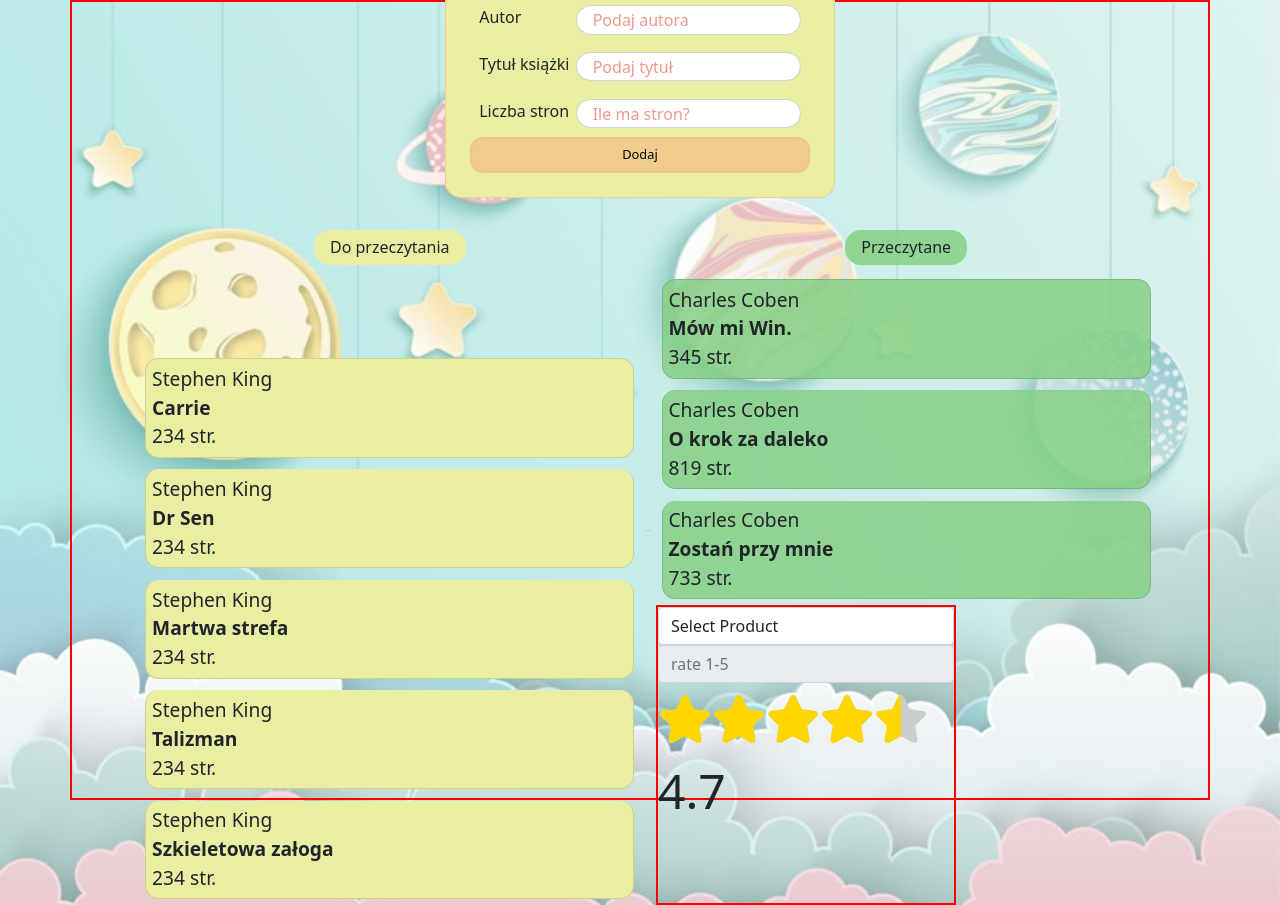
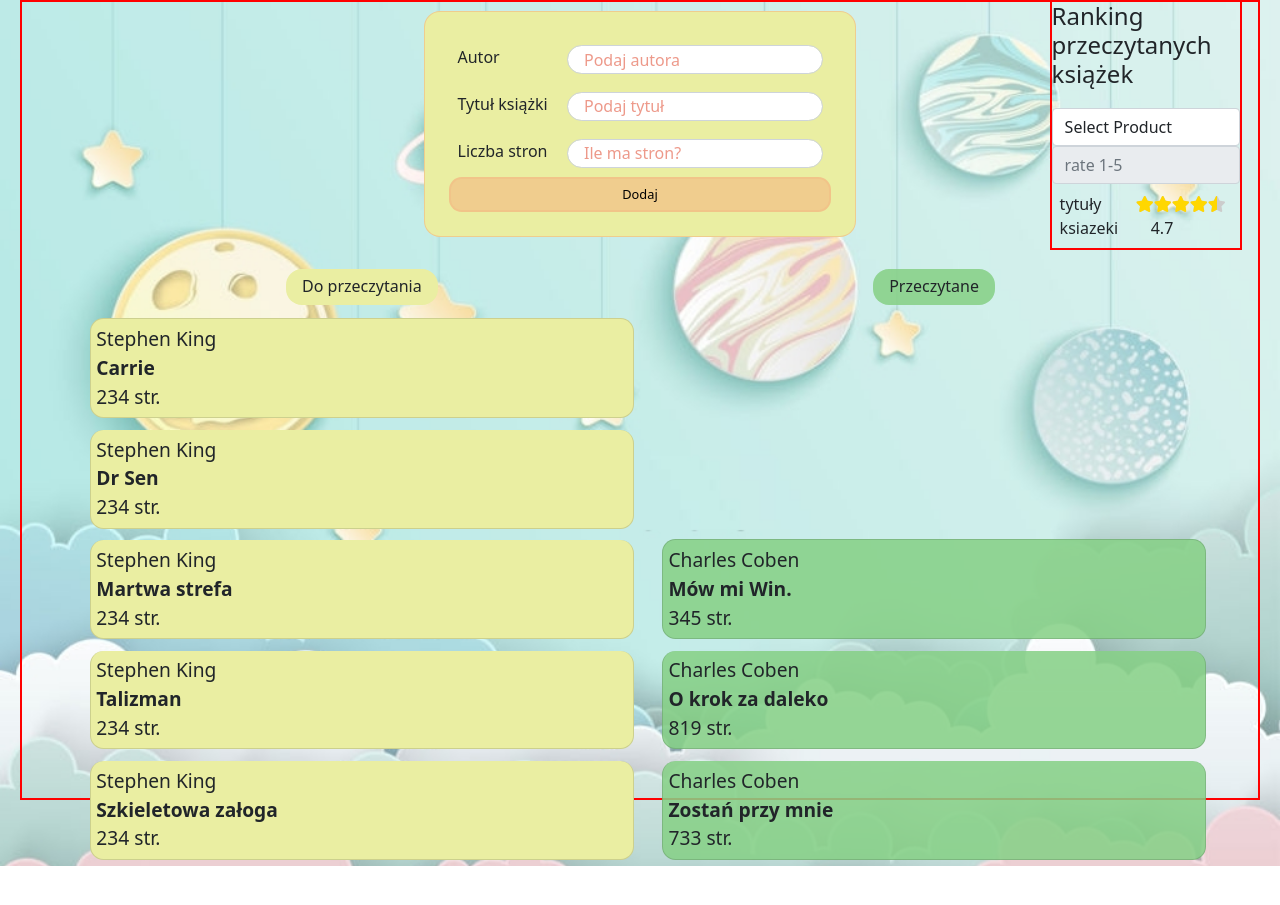
Before and after one commit to haniyan/toReadApp, a website: page public/index.html in a window 1280 px wide. After the commit the page ends 866 px from the top, so only its background shows below. Drawn offline with nearby package versions, Linux system fonts and the light colour scheme.

Commit message:
js modification to show title in ranking box

```diff
--- a/public/index.html
+++ b/public/index.html
@@ -10,12 +10,14 @@
     <link rel="preconnect" href="https://fonts.gstatic.com" crossorigin>
     <link href="https://fonts.googleapis.com/css2?family=Open+Sans:wght@300&display=swap" rel="stylesheet">
     <!--bootstrap-->
-    <link rel="stylesheet" href="https://cdn.jsdelivr.net/npm/bootstrap@5.1.3/dist/css/bootstrap.min.css" integrity="sha384-1BmE4kWBq78iYhFldvKuhfTAU6auU8tT94WrHftjDbrCEXSU1oBoqyl2QvZ6jIW3" crossorigin="anonymous">
+    <link rel="stylesheet" href="https://cdn.jsdelivr.net/npm/bootstrap@5.1.3/dist/css/bootstrap.min.css"
+          integrity="sha384-1BmE4kWBq78iYhFldvKuhfTAU6auU8tT94WrHftjDbrCEXSU1oBoqyl2QvZ6jIW3" crossorigin="anonymous">
     <!--    kit do fontawesome-->
     <script src="https://kit.fontawesome.com/15d31d9c5a.js" crossorigin="anonymous"></script>
 </head>
 <body>
-<main class="container">
+
+<main class="main-container">
     <h2 class="main-title">Co by tu przeczytać?</h2>
     <div class="error"></div>
     <form class="form">
@@ -41,7 +43,7 @@
     <div class="read-container">
         <div class="col-1">
             <h4 class="title">Do przeczytania</h4>
-            <div  id="toRead" class="list-group">
+            <div id="toRead" class="list-group">
                 <span class="list-group-item">Stephen King<strong><br> Carrie</strong><br>234 str.</span>
                 <span class="list-group-item">Stephen King<strong><br> Dr Sen</strong><br>234 str.</span>
                 <span class="list-group-item">Stephen King<strong><br> Martwa strefa</strong><br>234 str.</span>
@@ -51,11 +53,18 @@
         </div>
         <div class="col-2">
             <h4 class="title">Przeczytane</h4>
-            <div  id="alreadyRead" class="list-group">
+            <div id="alreadyRead" class="list-group">
                 <span class="list-group-item ">Charles Coben<strong><br>Mów mi Win.</strong><br>345 str.</span>
                 <span class="list-group-item ">Charles Coben<strong><br>O krok za daleko</strong><br>819 str.</span>
                 <span class="list-group-item ">Charles Coben<strong><br>Zostań przy mnie</strong><br>733 str.</span>
-                <div class="star-container">
+            </div>
+        </div>
+    </div>
+
+</main>
+<div class="ratio-container" id="ranking-box">
+    <h4 class="ratio-title">Ranking przeczytanych książek</h4>
+    <div class="star-form-container">
         <div class="form-group">
             <!--            bootstrap-->
             <select id="product-select" class="form-control custom-select">
@@ -64,22 +73,30 @@
             </select>
         </div>
         <div class="form-group">
-                        <input type="number" id="rating-control" class="form-control" step="0.1" max="5" placeholder="rate 1-5" disabled>
+            <input type="number" id="rating-control" class="form-control" step="0.1" max="5"
+                   placeholder="rate 1-5" disabled>
         </div>
+    </div>
+    <table class="alreadyRead-table" id="ranking-table">
+        <tbody>
+        <tr class="table-row">
+            <td class="book-title">tytuły ksiazeki</td>
+            <td>
                 <div class="book">
                     <div class="stars-outer">
                         <div class="stars-inner"></div>
                     </div>
                     <span class="number-rating"></span>
                 </div>
-                </div>
-            </div>
+            </td>
+        </tr>
+
+
+        </tbody>
+    </table>
 
 </div>
-    </div>
-
-</main>
 </body>
 <script src="js/app.js"></script>
-<script src="js/stars.js"></script>
+<!--<script src="js/stars.js"></script>-->
 </html>
--- a/public/js/app.js
+++ b/public/js/app.js
@@ -2,6 +2,7 @@
 const author = document.getElementById("author");
 const title = document.getElementById("title");
 const pages = document.getElementById("pages");
+
 // wysylanie formularza
 const addButton = document.querySelector(".add");
 const error = document.querySelector(".error")
@@ -9,11 +10,17 @@
 //lista
 const toRead = document.getElementById("toRead");
 const alreadyRead = document.getElementById("alreadyRead");
-const items = document.querySelectorAll("span.list-group-item")
+const items = document.querySelectorAll("span.list-group-item");
+const doneItems = document.querySelectorAll("#toRead span.list-group-item")
 
 //walidacja formularza
 const errorMessage = document.getElementById("error-message");
 
+//ranking box
+const ranking = document.getElementById("ranking-box");
+const rankingTable = document.getElementById("ranking-table");
+
+// wydarzenia formularza
 
     author.addEventListener("keyup",function (e){
         if(e.target.value.length <=5) {
@@ -44,7 +51,7 @@
     let newTitle = title.value;
     let pagesQty = pages.value;
 
-    newRow.innerHTML = `${newAuthor} <b>${newTitle}</b> ${pagesQty} stron`
+    newRow.innerHTML = `${newAuthor} <strong>${newTitle}</strong> ${pagesQty} stron`
 
 }
 
@@ -55,6 +62,11 @@
     item.addEventListener("click", changePosition)
 })
 
+doneItems.forEach(item =>{
+    item.addEventListener("click", addToRanking)
+})
+
+
 function changePosition() {
     const parent = this.parentElement;
     if (parent.id === toRead.id) {
@@ -62,4 +74,79 @@
     } else if (parent.id === alreadyRead.id) {
         toRead.appendChild(this);
     }
+
 }
+
+function addToRanking(){
+    const newTd = document.createElement("td");
+    rankingTable.appendChild(newTd);
+    newTd.classList.add("book-title");
+//jak dostac sie do tytulu tego, ktory wlasnie klikam???
+    let title = document.querySelector("#toRead span.list-group-item strong").innerHTML;
+    console.log(title)
+    newTd.innerHTML = `<b>${title}</b>`;
+
+}
+
+
+// initial rating
+
+const ratings = {
+    book: 4.7,
+}
+
+const starsTotal = 5;
+
+//Run getRatings when DOM loads
+document.addEventListener('DOMContentLoaded', getRatings)
+
+//form elements grab
+
+const productSelect = document.getElementById("product-select");
+const ratingControl = document.getElementById("rating-control");
+
+//init product
+
+let product;
+
+//product select change
+productSelect.addEventListener("change", (e) => {
+    product = e.target.value;
+//   enable rating control
+    ratingControl.disabled = false;
+    ratingControl.value = ratings[product];
+
+})
+
+//rating control change
+ratingControl.addEventListener("blur", (e) => {
+    const rating = e.target.value;
+
+    // make sure 5 or under
+    if (rating > 5) {
+        alert("Please rate 1-5")
+        return;
+
+    }
+    // change rating
+    rating[product] = rating;
+    getRatings()
+
+})
+
+//Get ratings
+
+function getRatings() {
+    for (let rating in ratings) {
+        const starPercentage = (ratings[rating] / starsTotal) * 100;
+        const starPercentageRounded = `${Math.round(starPercentage / 10) * 10}%`;
+
+        const ratingElement = document.querySelector(`.${rating} .stars-inner`);
+        console.log(ratingElement)
+        ratingElement.style.width = starPercentageRounded;
+
+        const numberRating = document.querySelector(`.${rating} .number-rating`);
+        numberRating.innerHTML = ratings[rating];
+
+    }
+}
--- a/src/styles/_custom.scss
+++ b/src/styles/_custom.scss
@@ -11,7 +11,84 @@
   font-family: $main-font;
   font-size: 1em;
 
-  .container {
+  position: relative;
+
+  .ratio-container{
+    width: 15vw;
+
+    border: 2px solid red;
+
+    position: absolute;
+    top: 0;
+    right: 3vw;
+
+
+    .ratio-title{
+      font-size: 1.5em;
+      margin-bottom: 0.8em;
+
+
+    }
+
+    .star-form-container {
+      width: 100%;
+      height: auto;
+      font-size: 1em;
+
+
+    }
+
+    .alreadyRead-table{
+      width: 100%;
+      padding: 1em;
+
+      .table-row{
+        margin: 0.5em;
+        display: flex;
+        justify-content: space-around;
+
+        .book-title{
+
+        }
+        .stars-outer {
+          position: relative; //bo wewnetrzne beda absolute
+          display: inline-block;
+
+          &:before {
+            content: "\f005 \f005 \f005 \f005 \f005";
+            font-family: $stars-font;
+            font-weight: 900;
+            color: #ccc;
+          }
+          .stars-inner {
+            position: absolute;
+            top: 0;
+            left: 0;
+            white-space: nowrap;
+            overflow: hidden;
+            width: 0;
+
+            &:before {
+              content: "\f005 \f005 \f005 \f005 \f005";
+              font-family: $stars-font;
+              font-weight: 900;
+              color: gold;
+            }
+          }
+
+        }
+
+        .number-rating{
+          margin-left: 15px;
+        }
+      }
+
+
+
+    }
+  }
+
+  .main-container {
     width: 1240px;
     border: 2px solid red;
     height: 100vh;
@@ -162,43 +239,6 @@
 
   }
 
-  .star-container {
-    border: 2px solid red;
-    width: 300px;
-    height: 300px;
-    font-size: 3em;
-
-    .stars-outer {
-      position: relative; //bo wewnetrzne beda absolute
-      display: inline-block;
-
-      &:before {
-        content: "\f005 \f005 \f005 \f005 \f005";
-        font-family: $stars-font;
-        font-weight: 900;
-        color: #ccc;
-      }
 
 
-      .stars-inner {
-        position: absolute;
-        top: 0;
-        left: 0;
-        white-space: nowrap;
-        overflow: hidden;
-        width: 0;
-
-        &:before {
-          content: "\f005 \f005 \f005 \f005 \f005";
-          font-family: $stars-font;
-          font-weight: 900;
-          color: gold;
-        }
-      }
-
-    }
-
-
-  }
-
 }
```
Also changed, not shown: public/css/styles.css, 1 other file. Lines whose indentation alone changed are shown as unchanged.
